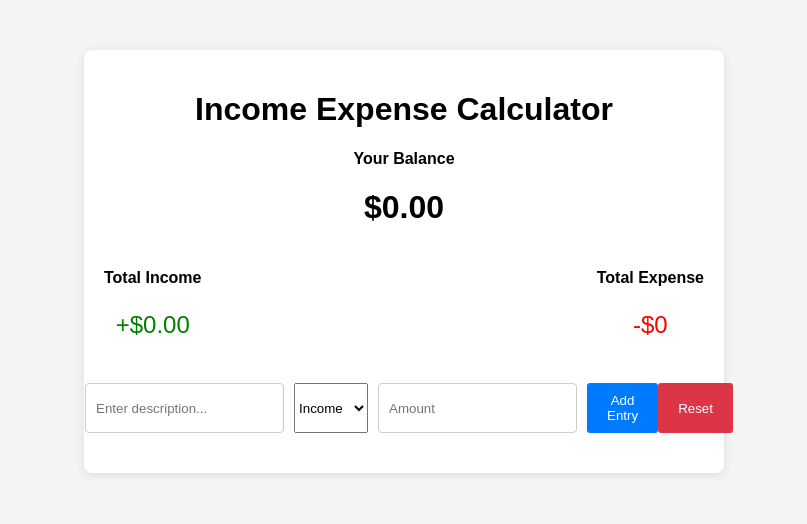
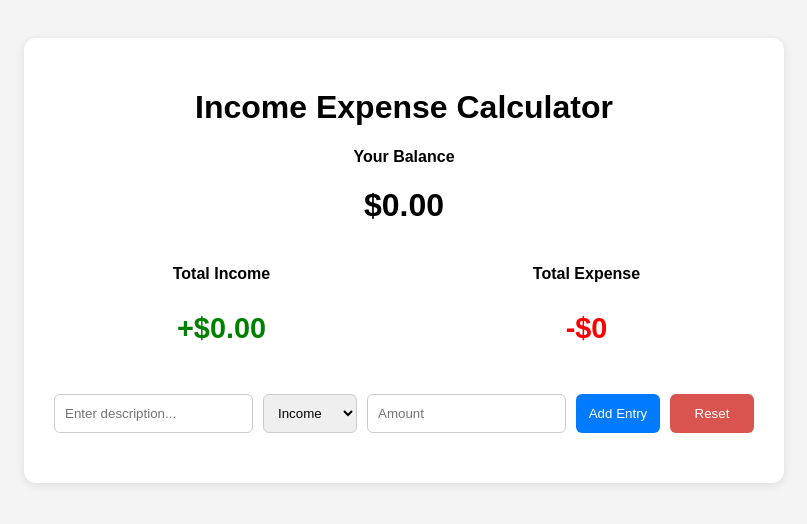
Before and after one commit to Tamoharini/Income-expense-calculator, a plain HTML site: page index.html in a window 1280 px wide. Shown: the whole page, without its empty margins (236-1043 px from the left). Drawn offline with Linux system fonts and the light colour scheme.

Commit message:
Refactor CSS styles for improved layout and design
Updated styles for body, container, summary, form, buttons, and list items.

```diff
--- a/style.css
+++ b/style.css
@@ -1,19 +1,21 @@
 body {
     font-family: Arial, sans-serif;
     background-color: #f4f4f4;
+    padding: 30px;
 }
 
 .container {
-    max-width: 600px;
-    margin: 50px auto;
-    padding: 20px;
+    max-width: 700px;
+    margin: auto;
+    padding: 30px;
     background: white;
     box-shadow: 0 2px 10px rgba(0, 0, 0, 0.1);
-    border-radius: 8px;
+    border-radius: 12px;
 }
 
 h1 {
     text-align: center;
+    margin-bottom: 10px;
 }
 
 .balance-container {
@@ -22,13 +24,16 @@ h1 {
 }
 
 .summary {
-    display: flex;
-    justify-content: space-between;
-    margin-top: 10px;
+    display: grid;
+    grid-template-columns: 1fr 1fr;
+    text-align: center;
+    margin: 20px 0;
+    gap: 30px;
 }
 
 .money {
-    font-size: 1.5em;
+    font-size: 1.8rem;
+    font-weight: bold;
 }
 
 .money.plus {
@@ -39,55 +44,56 @@ h1 {
     color: red;
 }
 
-.filters {
-    margin: 20px 0;
-    text-align: center;
+/* FORM FIX */
+form {
+    display: grid;
+    grid-template-columns: 2fr 1fr 1fr 1fr 1fr;
+    gap: 10px;
+    margin-top: 20px;
 }
 
-form {
-    display: flex;
-    justify-content: center;
-    margin-bottom: 20px;
-}
-
-form input {
-    margin: 0 10px;
+form input,
+form select {
     padding: 10px;
     border: 1px solid #ccc;
-    border-radius: 4px;
-    flex: 1;
+    border-radius: 6px;
 }
 
 .btn {
-    padding: 10px 20px;
-    background-color: #007bff;
+    padding: 10px;
+    border: none;
+    border-radius: 6px;
     color: white;
-    border: none;
-    border-radius: 3px;
     cursor: pointer;
 }
 
 .btn.reset {
-    background-color: #dc3545;
+    background-color: #d9534f;
 }
 
+.btn:not(.reset) {
+    background-color: #007bff;
+}
+
+
 ul {
+    padding: 0;
     list-style-type: none;
-    padding: 0;
+    margin-top: 20px;
 }
 
 ul li {
     display: flex;
     justify-content: space-between;
-    padding: 10px;
-    margin: 5px 0;
-    background: #e9ecef;
-    border-radius: 4px;
+    background: #ececec;
+    padding: 12px;
+    margin-bottom: 8px;
+    border-radius: 6px;
 }
 
 ul li button {
     background: transparent;
     border: none;
+    color: red;
     cursor: pointer;
-    color: red;
 }
```
